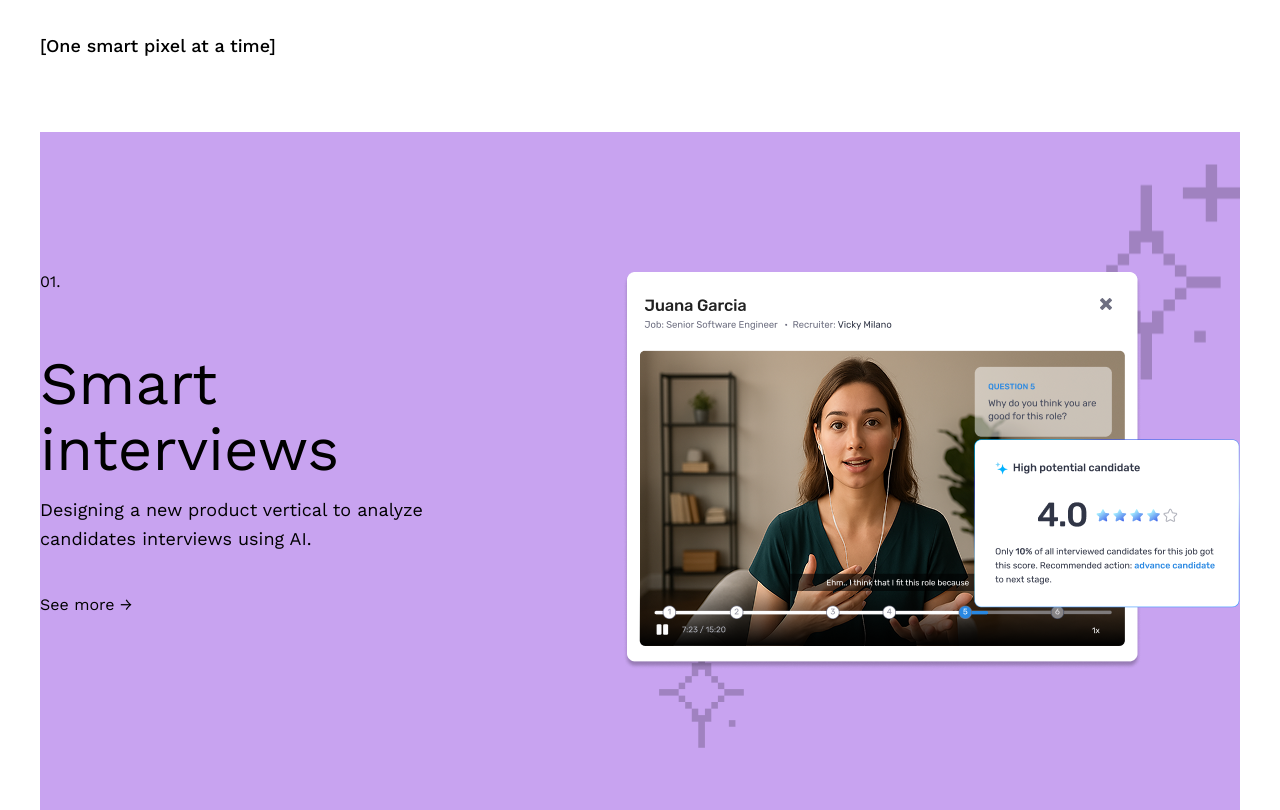
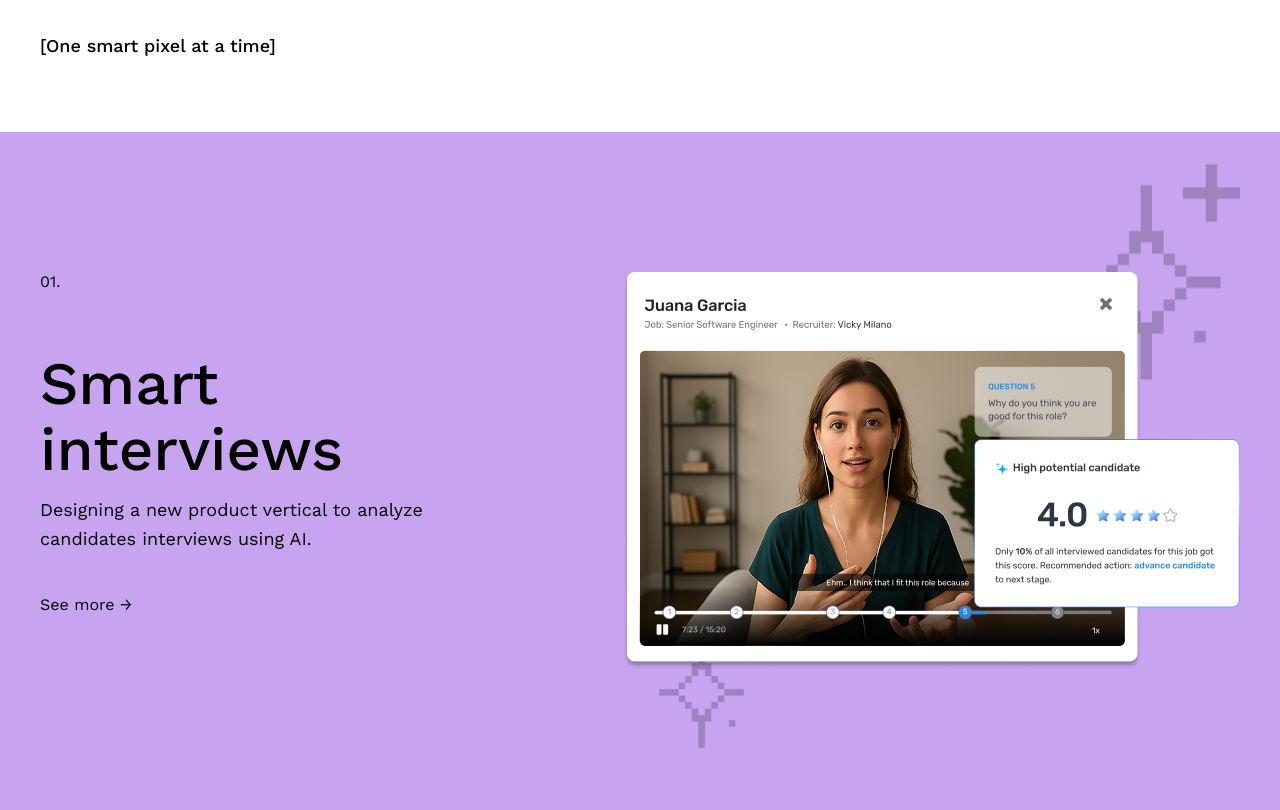
Before and after one commit to vickymilano/vickymilano.github.io, a React (Vite) app: page / in a window 1280 px wide. Shown: the part 466-1276 px from the top of the page. Built offline with nearby package versions, Linux system fonts and the light colour scheme.

Commit message:
Finish refactor

```diff
--- a/src/App.tsx
+++ b/src/App.tsx
@@ -29,7 +29,6 @@ function App() {
           <p className='mt-[24px] text-medium'>[One smart pixel at a time]</p>
         </div>
       </Section>
-      <Section>
       <Project
         number='01'
         title='Smart interviews'
@@ -54,7 +53,6 @@ function App() {
           },
         ]}
       />
-      </Section>
     </Page>
   )
 }
--- a/src/components/Project.tsx
+++ b/src/components/Project.tsx
@@ -1,5 +1,5 @@
 import { BackgroundColor } from '../types/colors'
-import { getBackgroundClass } from '../utils/colors'
+import Section from './Section'
 
 interface Decoration {
   src: string
@@ -30,14 +30,11 @@ const Project: React.FC<Props> = ({
   number = '01',
 }) => {
   return (
-    <article
-      className={`flex justify-between py-[140px] ${getBackgroundClass(
-        background
-      )}`}
-    >
+    <Section background={background}>
+      <article className={`flex justify-between py-[140px]`}>
         <div className='flex flex-col max-w-[430px]'>
           <p className='text-small'>{number}.</p>
-        <h2 className='text-xlarge mt-[60px]'>{title}</h2>
+          <h2 className='text-xlarge font-medium mt-[60px]'>{title}</h2>
           <h3 className='text-medium mt-[12px]'>{subtitle}</h3>
           <a href={link} className='text-xsmall mt-[40px]'>
             See more →
@@ -59,6 +56,7 @@ const Project: React.FC<Props> = ({
           ))}
         </div>
       </article>
+    </Section>
   )
 }
 
```
Lines whose indentation alone changed are shown as unchanged.
